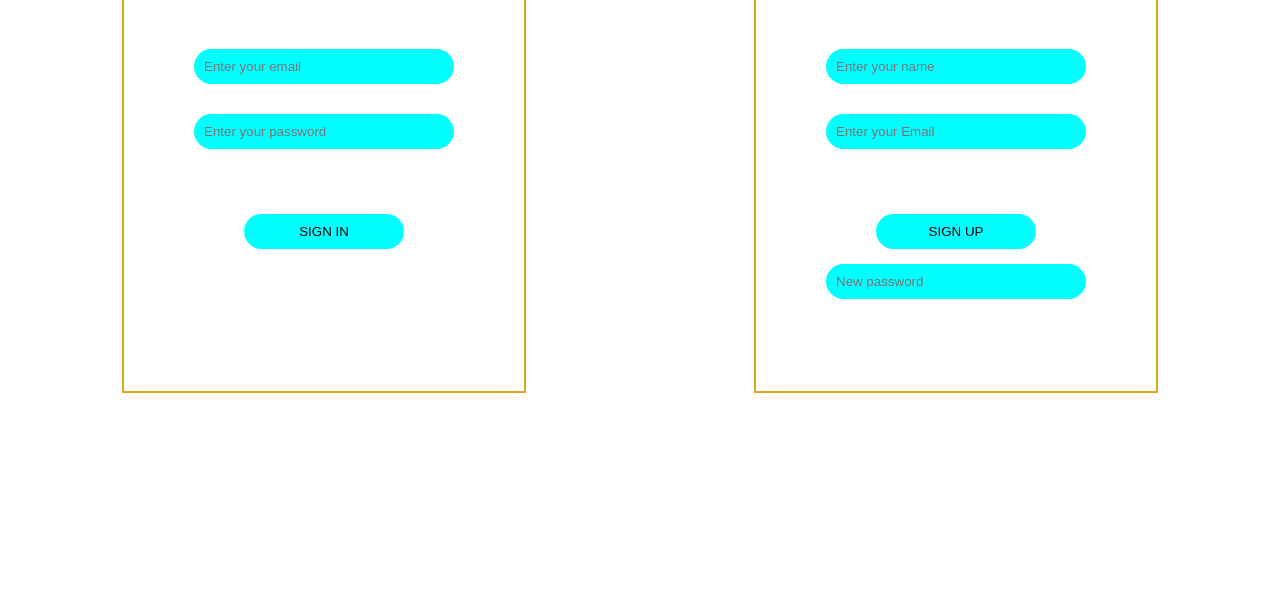
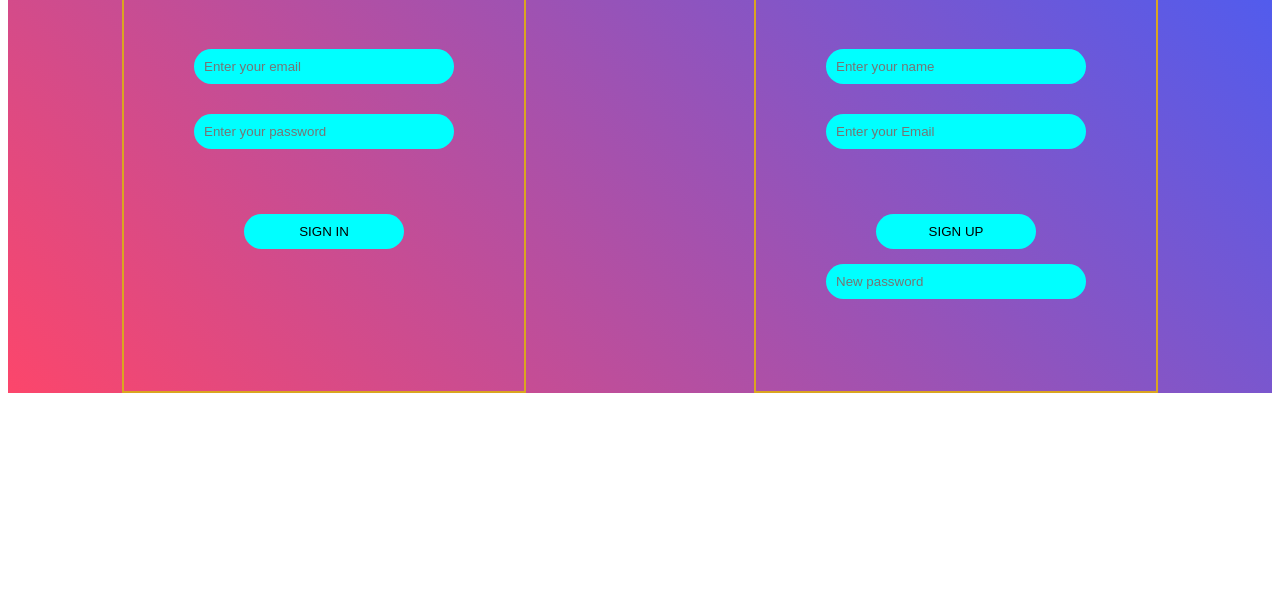
Before and after one commit to SyedRizvi786110/Login-UI, a plain HTML site: page index.html in a window 1280 px wide. Shown: the part 189-800 px from the top of the page. Drawn offline with Linux system fonts and the light colour scheme.

Commit message:
Update style.css

```diff
--- a/style.css
+++ b/style.css
@@ -7,7 +7,7 @@
 .container{
     display:flex;
     justify-content: space-around;
-    background-color: linear-gradient(45deg,#FC466B,#3F5EFB);
+    background: linear-gradient(45deg,#FC466B,#3F5EFB);
 }
 .form{
     display: flex;
```
